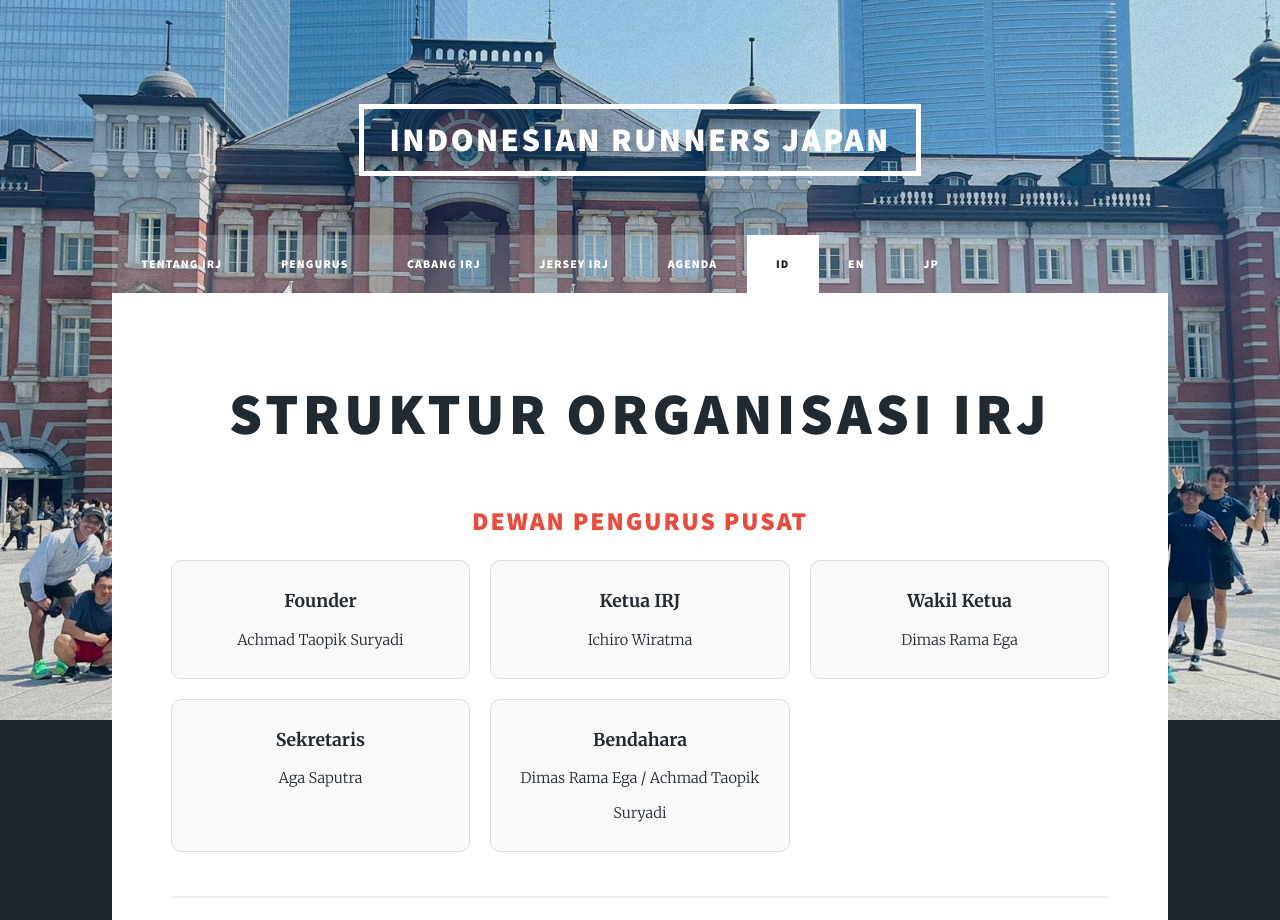
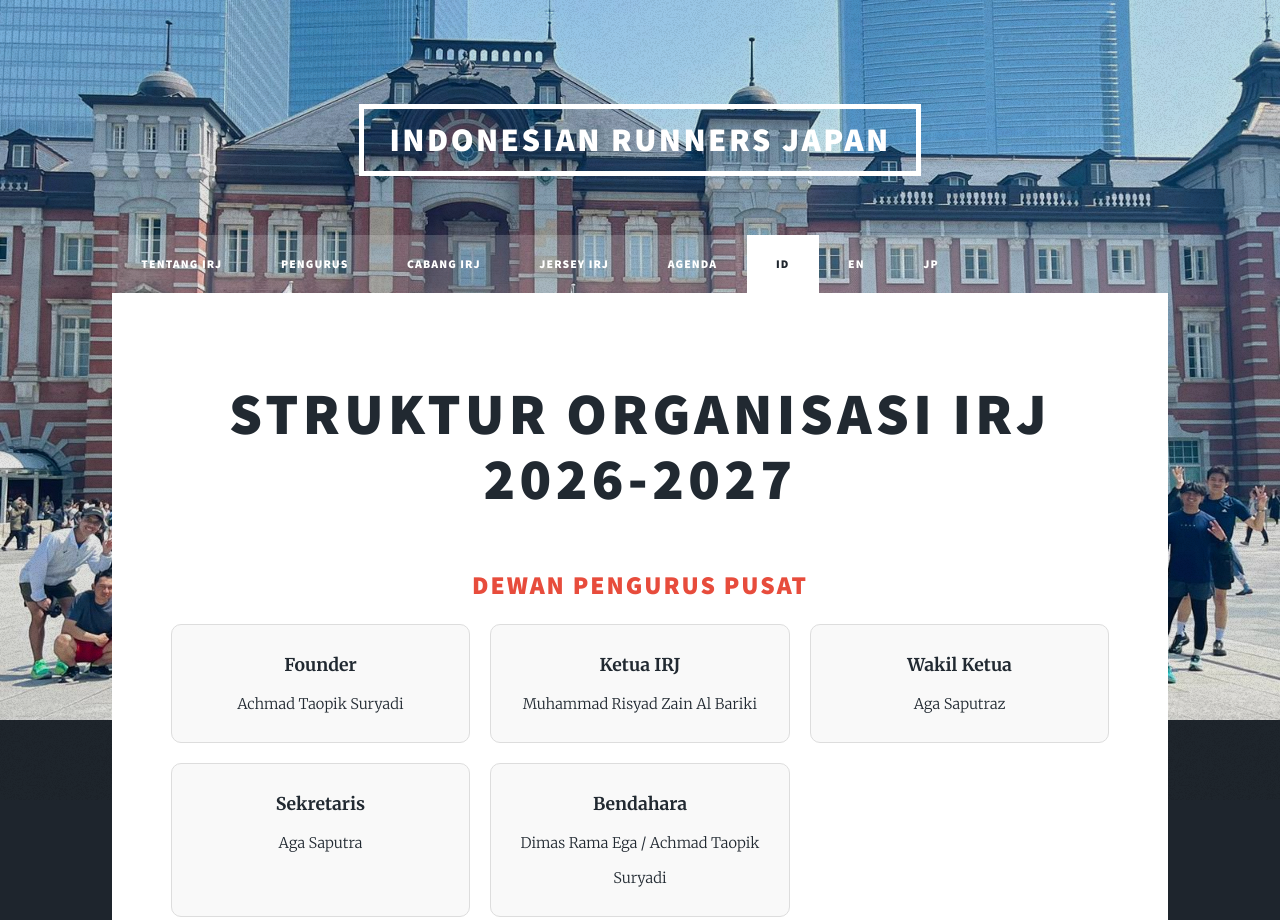
Before and after one commit to Ichirun955/IndonesianRunnersJapan, a plain HTML site: page pengurus/index.html in a window 1280 px wide. Shown: the top 920 px of the page. Drawn offline with Linux system fonts and the light colour scheme.

Commit message:
Ketua dan wakil 2026-2027

```diff
--- a/pengurus/index.html
+++ b/pengurus/index.html
@@ -63,7 +63,7 @@
                         <section class="post">
                             <header class="major">
 
-                                <h1>Struktur Organisasi IRJ</h1>
+                                <h1>Struktur Organisasi IRJ 2026-2027</h1>
                                 <p></p>
                             </header>
 
@@ -76,11 +76,11 @@
         </div>
         <div style="padding: 20px; border: 1px solid #ddd; border-radius: 10px; background: #f9f9f9;">
             <strong style="display: block; font-size: 1.2em;">Ketua IRJ</strong>
-            <span>Ichiro Wiratma</span>
+            <span>Muhammad Risyad Zain Al Bariki</span>
         </div>
         <div style="padding: 20px; border: 1px solid #ddd; border-radius: 10px; background: #f9f9f9;">
             <strong style="display: block; font-size: 1.2em;">Wakil Ketua</strong>
-            <span>Dimas Rama Ega</span>
+            <span>Aga Saputraz</span>
         </div>
         <div style="padding: 20px; border: 1px solid #ddd; border-radius: 10px; background: #f9f9f9;">
             <strong style="display: block; font-size: 1.2em;">Sekretaris</strong>
```
Also changed, not shown: en/index.html (+0 -15 lines), en/pengurus/index.html (+3 -3 lines), index.html (+0 -27 lines).
